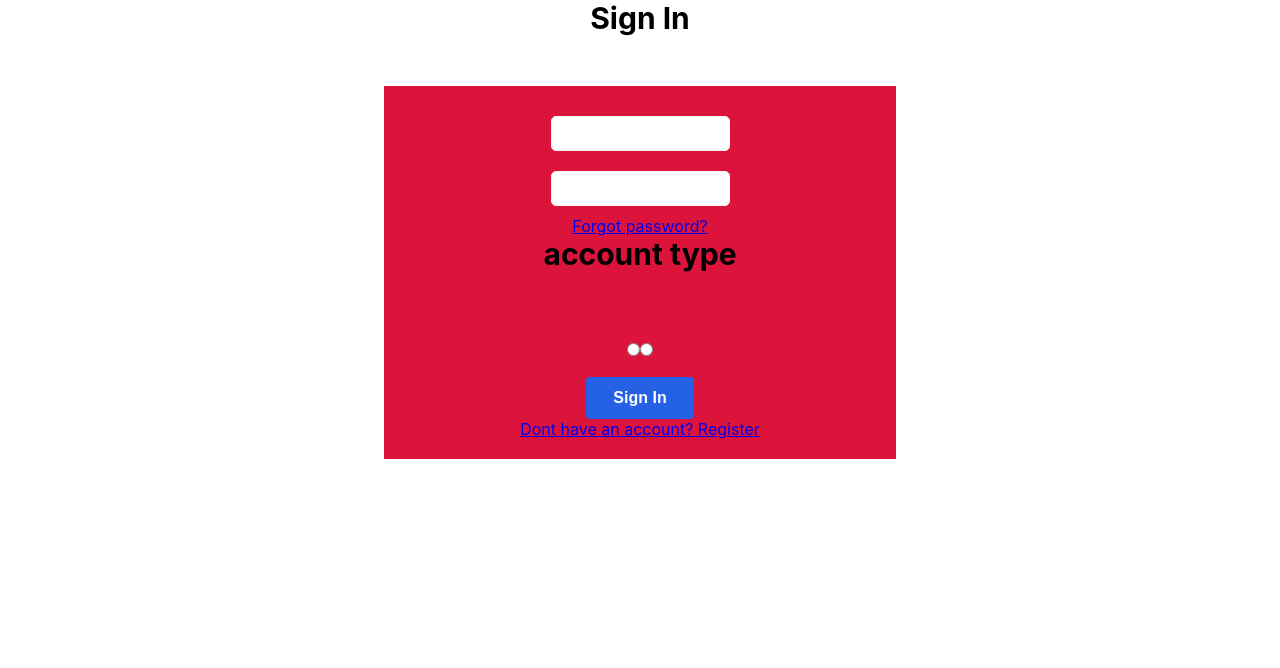
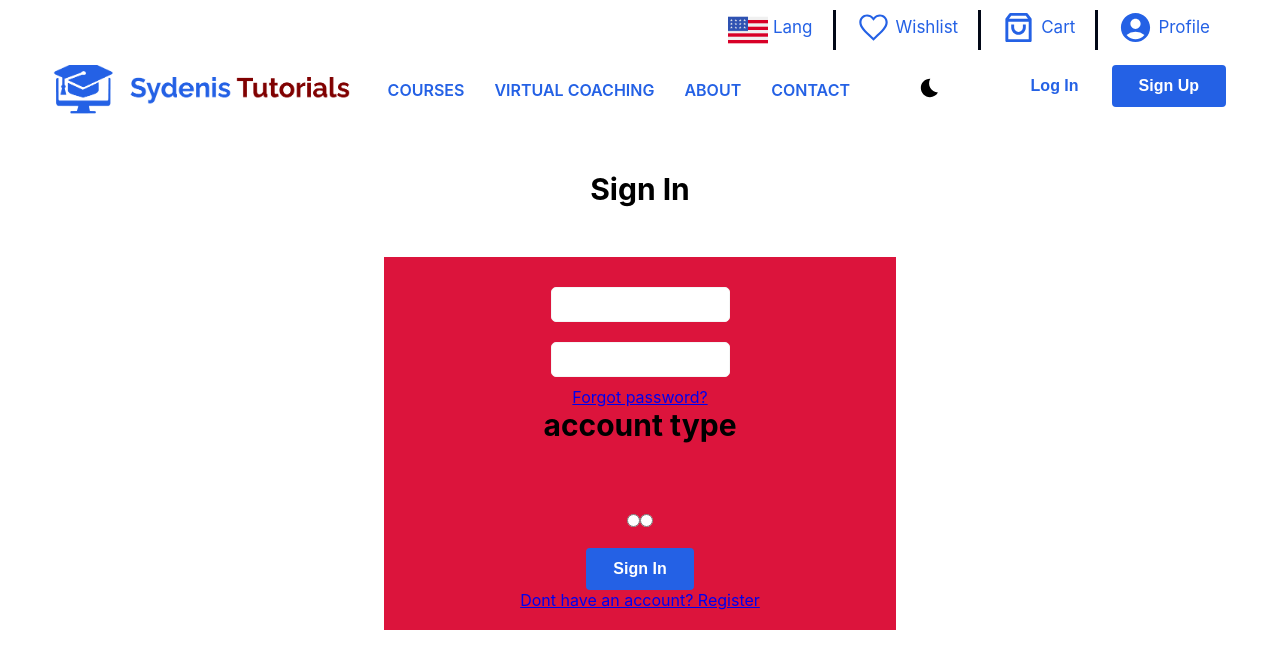
Before and after one commit to Nithull-cpu/commerce2, a React (Create React App) app in the folder frontend/: page /login in a window 1280 px wide. Shown: the top 668 px of the page. Built offline with nearby package versions, Linux system fonts and the light colour scheme.

Commit message:
still working on navbar

```diff
--- a/frontend/src/App.css
+++ b/frontend/src/App.css
@@ -7,16 +7,101 @@
 /* APP.JS DESIGN */
 
 /* NAVBAR DESIGN */
+.total_nav #light{
+  background: crimson;
+}
+.total_nav #dark{
+  background: #020817;
+}
 .nav_container{
   padding:10px 50px;
   width:100vw;
+  height: 50px;
   display: flex;
   flex:1;
   align-items: center;
   justify-content: space-between;
+  background: white;
+  position: fixed;
+  transition: .4s ease-in-out;
+  margin-top: 65px;
+  z-index: 1;
+  overflow-y: hidden;
+}
+.nav_container #dark{
+  background: #020817;
+}
+
+.min_nav{
+  padding-top: 10px;
   background: transparent;
+  display: flex;
   position: fixed;
-  transition: .5s;
+  right:0;
+  margin-right: 50px;
+  z-index: 1;
+}
+.min_nav .lang_btn{
+  outline:none;
+  border-right: .2em solid #020817;
+  background: none;
+  padding: 0 20px;
+  display: flex;
+}
+.min_nav .lang_btn_dark{
+  outline:none;
+  border-right: .2em solid white;
+  background: none;
+  padding: 0 20px;
+  display: flex;
+}
+.min_nav .link_btn{
+  outline:none;
+  border-right: .2em solid #020817;
+  background: none;
+  padding:0 20px;
+  display: flex;
+  text-decoration: none;
+}
+.min_nav .link_btn_dark{
+  outline:none;
+  border-right: .2em solid white;
+  background: none;
+  padding:0 20px;
+  display: flex;
+  text-decoration: none;
+}
+.min_nav .link_btn p{
+  font-size: 17px;
+  color: #2461e5;
+  text-align: center;
+  margin-left: 5px;
+  text-transform: capitalize;
+  margin-top: 7px;
+}
+.min_nav .link_btn_dark p{
+  font-size: 17px;
+  color: #2461e5;
+  text-align: center;
+  margin-left: 5px;
+  text-transform: capitalize;
+  margin-top: 7px;
+}
+.min_nav .lang_btn p{
+ font-size: 17px;
+  color: #2461e5;
+  text-align: center;
+  margin-left: 5px;
+  text-transform: capitalize;
+  margin-top: 7px;
+}
+.min_nav .lang_btn_dark p{
+ font-size: 17px;
+  color: #2461e5;
+  text-align: center;
+  margin-left: 5px;
+  text-transform: capitalize;
+  margin-top: 7px;
 }
 .home_logo{
   width:300px;
@@ -92,6 +177,7 @@ button:first-child{
   justify-content: space-between;
   overflow-x: hidden;
   padding-top: 120px;
+  transition: .4s ease-in-out;
 }
 #light{
   background: white;
@@ -146,9 +232,6 @@ button:first-child{
   max-width:320px;
   margin-top: 20px;
 }
-.profile_display .profile_icon{
-
-}
 
 .profile_learners .learners .learners_p_light{
   font-size: 16px;
@@ -174,10 +257,12 @@ button:first-child{
 
 .login{
   width: 100vw;
+  min-height:100vh;
   display: flex;
   flex-direction: row;
   align-items: center;
   justify-content: center;
+  padding: 100px 0;
 }
 
 .login_section{
--- a/frontend/src/components/NavBar.js
+++ b/frontend/src/components/NavBar.js
@@ -5,8 +5,17 @@ import Logo from '../static_files/Logo.png'
 import USA from '../static_files/USA.png'
 import { MdBedtime } from 'react-icons/md'
 import { FaSun } from 'react-icons/fa'
+import { RiShoppingBag3Line } from "react-icons/ri"
+import { IoMdHeartEmpty } from "react-icons/io"
+import { MdAccountCircle } from "react-icons/md"
+
+
 
 const NavBar = ({ mode, setMode }) => {
+    const mini_nav = [{ img: 'USA', name: 'Lang' },
+    { icon: 'Garlic', id: 2 },
+    { img: 'Apple', id: 3 },]
+
     const links = ['courses', 'virtual coaching', 'about', 'contact']
 
     const toggleMode = () => {
@@ -15,17 +24,26 @@ const NavBar = ({ mode, setMode }) => {
     };
 
     return (
-        <div className='nav_container'>
+        <>
+            <div className='min_nav'>
+                <div className={mode === 'light' ? 'lang_btn' : 'lang_btn_dark'}><img width={40} src={USA} alt='usa' /><p>lang</p></div>
 
-            <div min_nav>
-                <img src={USA} alt='usa'/>
+                <Link className={mode === 'light' ? 'link_btn' : 'link_btn_dark'}><IoMdHeartEmpty size={35} color='#2461e5' /><p>wishlist</p>
+                </Link>
+
+                <Link className={mode === 'light' ? 'link_btn' : 'link_btn_dark'}><RiShoppingBag3Line size={35} color='#2461e5' /><p>cart</p>
+                </Link>
+
+                <Link style={{"borderRight": "none"}} className='link_btn'><MdAccountCircle size={35} color='#2461e5' /><p>profile</p></Link>
+
             </div>
+            <div className='nav_container' id={mode}>
 
                 <Link to="/"><img className='home_logo' src={Logo} alt='logo' /></Link>
 
                 <ul>
                     {links.map((link, index) =>
-                    <li key={index}><Link style={{"textTransform" : "uppercase"}} className={mode === 'light' ? 'switches_li' : 'switches_dk'} to={link}> {link} </Link></li>
+                        <li key={index}><Link style={{ "textTransform": "uppercase" }} className={mode === 'light' ? 'switches_li' : 'switches_dk'} to={link}> {link} </Link></li>
                     )}
                 </ul>
                 <div className='main_btn'>
@@ -38,6 +56,7 @@ const NavBar = ({ mode, setMode }) => {
                     </div>
                 </div>
             </div>
+        </>
     )
 }
 
--- a/frontend/src/pages/Home.js
+++ b/frontend/src/pages/Home.js
@@ -2,13 +2,14 @@ import '../App.css'
 import React, { useState } from 'react'
 import NavBar from '../components/NavBar'
 import Graduation from '../static_files/Graduation.jpg'
-import { MdAccountCircle } from "react-icons/md";
+import { MdAccountCircle } from "react-icons/md"
 
 const Home = () => {
     const [mode, setMode] = useState('light');
     return (
         <>
             <NavBar mode={mode} setMode={setMode} />
+
             <div className={`home_container`} id={mode}>
 
                 <div className='write_ups'>
@@ -38,6 +39,7 @@ const Home = () => {
                     <img src={Graduation} alt='Graduation' />
                 </div>
             </div>
+            <img src={Graduation} alt='Graduation' />
         </>
     )
 }
--- a/frontend/src/pages/Login.js
+++ b/frontend/src/pages/Login.js
@@ -1,10 +1,14 @@
 import '../App.css'
-import { Link } from 'react-router-dom';
+import { Link } from 'react-router-dom'
+import NavBar from '../components/NavBar'
+import React, {useState} from 'react'
 
 const Login = () => {
-
+    const [mode, setMode] = useState('light');
     return (
-        <div className='login'>
+        <>
+        <NavBar mode={mode} setMode={setMode}/>
+        <div className='login' id={mode}>
             <img />
 
             <div className='login_section'>
@@ -26,6 +30,7 @@ const Login = () => {
                 </form>
             </div>
         </div>
+        </>
     )
 }
 
```
Lines whose indentation alone changed are shown as unchanged.
